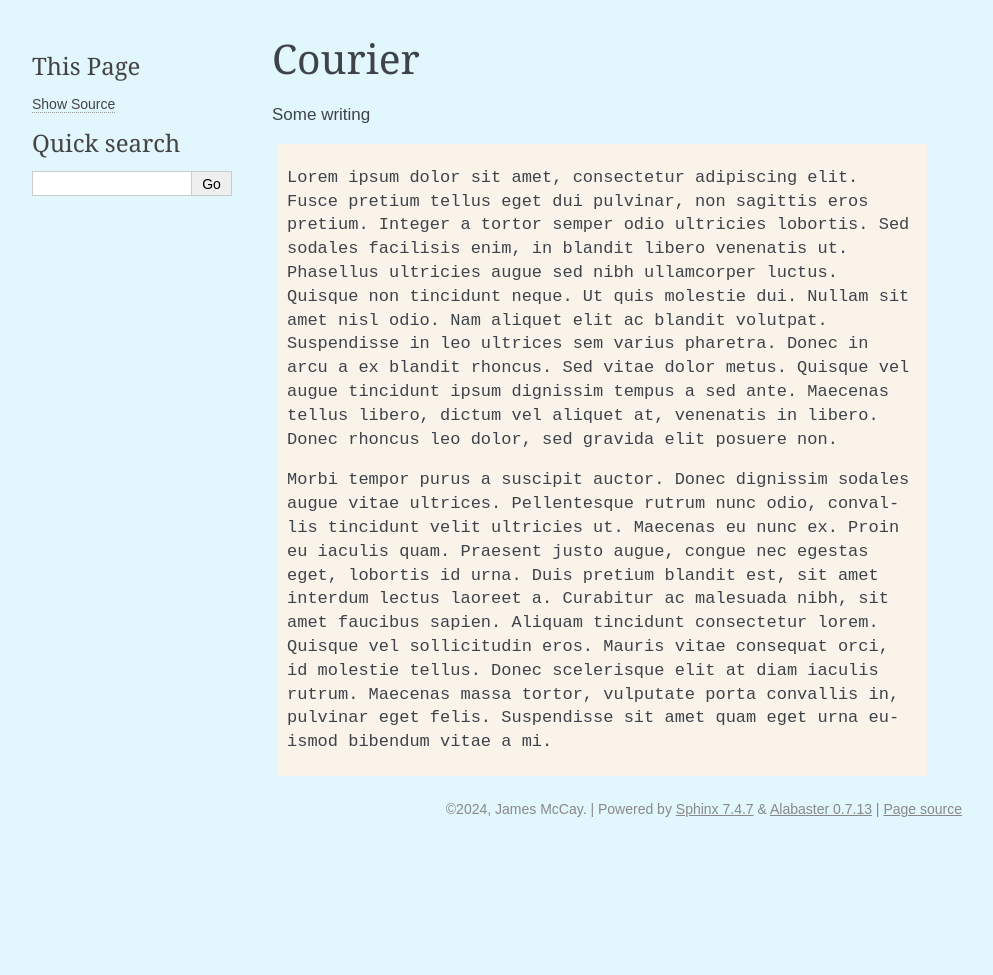
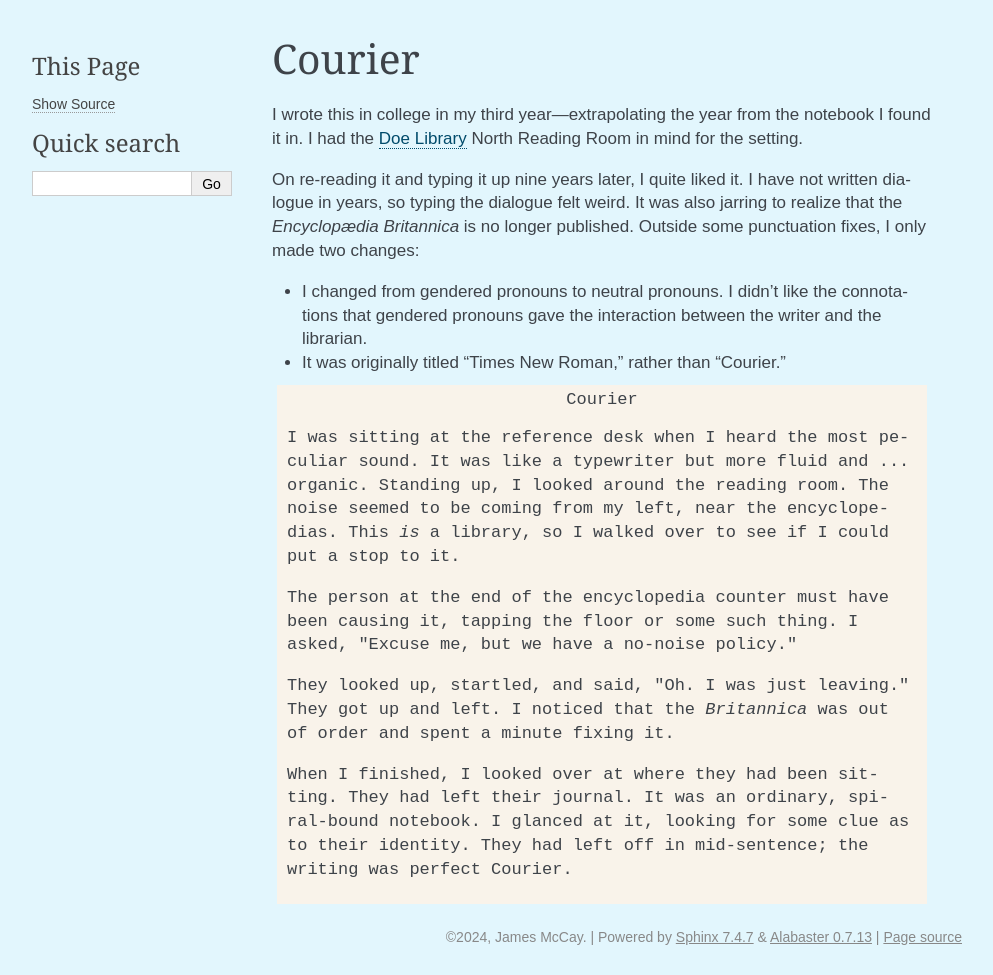
Before and after one commit to jwmccay/jwmccay.github.io, a Sphinx documentation site: the page built from source/writing/courier.rst, in a window 1280 px wide. Shown: the whole page, without its empty margins (148-1141 px from the left). Built offline with Sphinx 7.4.7, drawn with Linux system fonts in a browser that asks for light colours; before the commit the page ends 900 px from its top, so only the background shows below that.

Commit message:
Typewriter story from college

```diff
--- a/source/writing/courier.rst
+++ b/source/writing/courier.rst
@@ -1,17 +1,25 @@
 Courier
 =======
 
-Some writing
+I wrote this in college in my third year---extrapolating the year from the notebook I found it in. I had the `Doe Library <https://www.lib.berkeley.edu/visit/doe>`_ North Reading Room in mind for the setting.
+
+On re-reading it and typing it up nine years later, I quite liked it. I have not written dialogue in years, so typing the dialogue felt weird. It was also jarring to realize that the *Encyclopædia Britannica* is no longer published. Outside some punctuation fixes, I only made two changes:
+
+* I changed from gendered pronouns to neutral pronouns. I didn't like the connotations that gendered pronouns gave the interaction between the writer and the librarian.
+* It was originally titled "Times New Roman," rather than "Courier."
 
 .. raw:: html
 
-   <div style="font-family:Courier New, monospace;
+   <div style="font-family: Courier New, monospace;
                background: #f9f3ea;
                margin: 5px 5px 5px 5px;
                padding-top: 5px;
                padding-right: 10px;
                padding-bottom: 5px;
                padding-left: 10px;">
-   <p>Lorem ipsum dolor sit amet, consectetur adipiscing elit. Fusce pretium tellus eget dui pulvinar, non sagittis eros pretium. Integer a tortor semper odio ultricies lobortis. Sed sodales facilisis enim, in blandit libero venenatis ut. Phasellus ultricies augue sed nibh ullamcorper luctus. Quisque non tincidunt neque. Ut quis molestie dui. Nullam sit amet nisl odio. Nam aliquet elit ac blandit volutpat. Suspendisse in leo ultrices sem varius pharetra. Donec in arcu a ex blandit rhoncus. Sed vitae dolor metus. Quisque vel augue tincidunt ipsum dignissim tempus a sed ante. Maecenas tellus libero, dictum vel aliquet at, venenatis in libero. Donec rhoncus leo dolor, sed gravida elit posuere non.</p>
-   <p>Morbi tempor purus a suscipit auctor. Donec dignissim sodales augue vitae ultrices. Pellentesque rutrum nunc odio, convallis tincidunt velit ultricies ut. Maecenas eu nunc ex. Proin eu iaculis quam. Praesent justo augue, congue nec egestas eget, lobortis id urna. Duis pretium blandit est, sit amet interdum lectus laoreet a. Curabitur ac malesuada nibh, sit amet faucibus sapien. Aliquam tincidunt consectetur lorem. Quisque vel sollicitudin eros. Mauris vitae consequat orci, id molestie tellus. Donec scelerisque elit at diam iaculis rutrum. Maecenas massa tortor, vulputate porta convallis in, pulvinar eget felis. Suspendisse sit amet quam eget urna euismod bibendum vitae a mi.</p>
+   <center> Courier </center>
+   <p>I was sitting at the reference desk when I heard the most peculiar sound. It was like a typewriter but more fluid and ... organic. Standing up, I looked around the reading room. The noise seemed to be coming from my left, near the encyclopedias. This <i>is</i> a library, so I walked over to see if I could put a stop to it.</p>
+   <p>The person at the end of the encyclopedia counter must have been causing it, tapping the floor or some such thing. I asked, "Excuse me, but we have a no-noise policy."
+   <p>They looked up, startled, and said, "Oh. I was just leaving." They got up and left. I noticed that the <i>Britannica</i> was out of order and spent a minute fixing it.</p>
+   <p>When I finished, I looked over at where they had been sitting. They had left their journal. It was an ordinary, spiral-bound notebook. I glanced at it, looking for some clue as to their identity. They had left off in mid-sentence; the writing was perfect Courier.</p>
    </div>
--- a/source/writing/writing.rst
+++ b/source/writing/writing.rst
@@ -1,5 +1,7 @@
 Writing
 =======
+
+I have written some fiction and non-fiction. Everything is pretty short and unpolished.
 
 .. toctree::
    :maxdepth: 2
```
